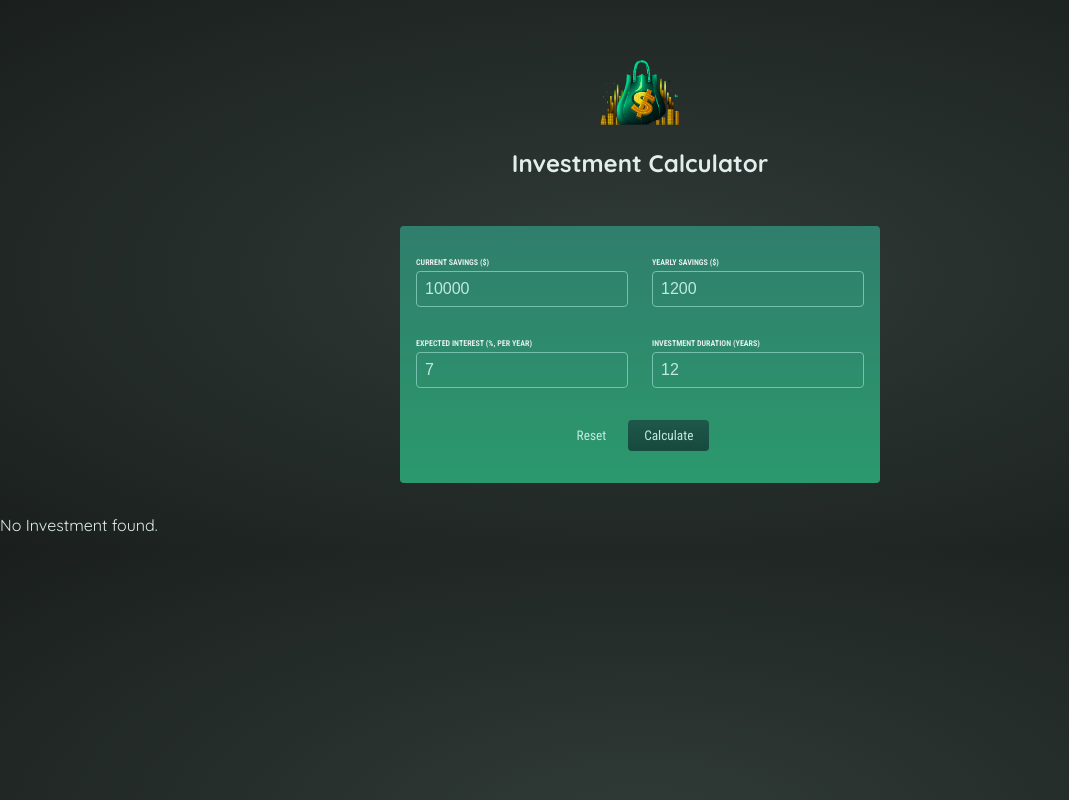
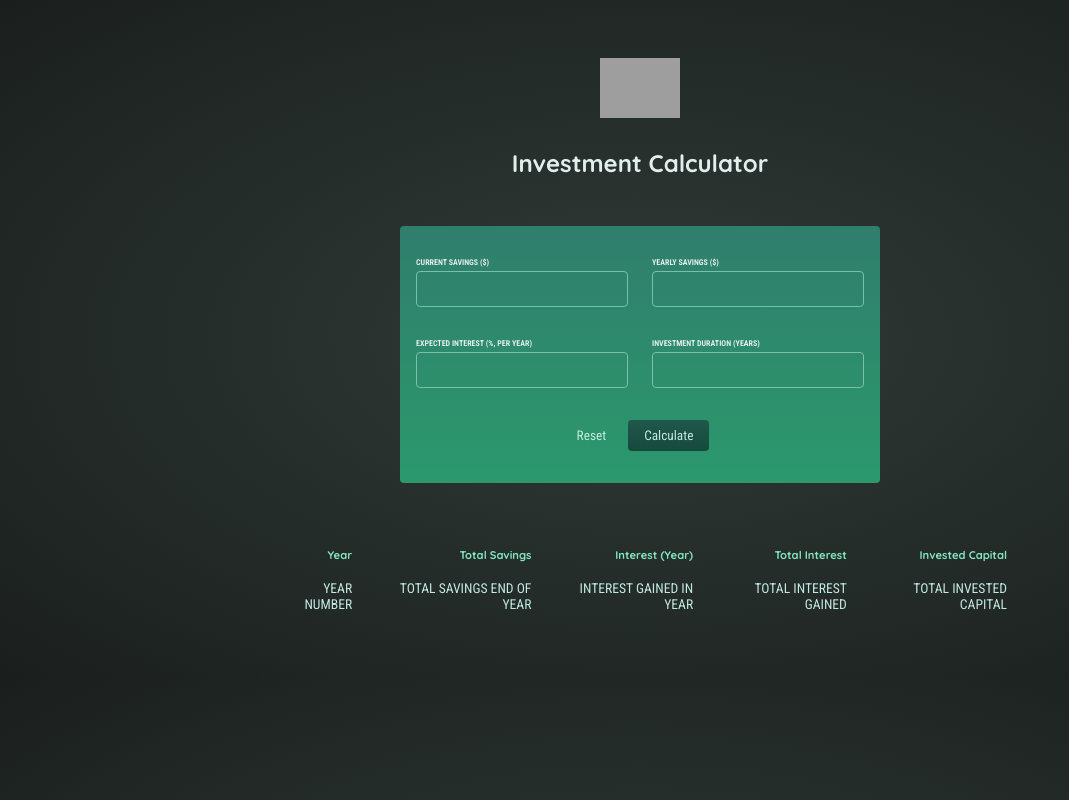
Before and after one commit to Musharraf188/investment, a React (Create React App) app: page / in a window 1280 px wide. Shown: the whole page, without its empty margins (0-1069 px from the left). Built offline with nearby package versions, Linux system fonts and the light colour scheme; grey boxes are pictures that could not be loaded.

Commit message:
start-project-start

```diff
--- a/src/App.js
+++ b/src/App.js
@@ -1,16 +1,12 @@
 import Header from './components/Header';
+import UserForm from './components/UserForm';
 import UserTable from './components/UserTable';
-import NewForm from './components/NewForm';
-import { useState } from 'react';
 
 function App() {
-  const [userInput, setInput]= useState(null);
-  const calculateHandler = (Input) => {
+  const calculateHandler = (userInput) => {
     // Should be triggered when form is submitted
     // You might not directly want to bind it to the submit event on the form though...
-setInput(Input)
-  }
-  if(userInput){
+
     const yearlyData = []; // per-year results
 
     let currentSavings = +userInput['current-savings']; // feel free to change the shape of this input object!
@@ -30,21 +26,19 @@ setInput(Input)
         yearlyContribution: yearlyContribution,
       });
     }
-  }
 
-
-  // do something with yearlyData ...
+    // do something with yearlyData ...
+  };
 
   return (
     <div>
-
      <Header />
-     <NewForm  onCalculate={calculateHandler}/>
-     {!userInput && <p>No Investment found.</p>}
-    {userInput &&  <UserTable data={yearlyData}/>}
+     <UserForm />
       {/* Todo: Show below table conditionally (only once result data is available) */}
       {/* Show fallback text if no data is available */}
-      </div>)
-};
+    <UserTable />
+       </div>
+  );
+}
 
 export default App;
--- a/src/components/Header.js
+++ b/src/components/Header.js
@@ -1,11 +1,13 @@
-import logo from '../assets/investment-calculator-logo.png';
+import logo from './assets/investment-calculator-logo.png';
+
 
 
 const Header =()=>{
-    return  <header className="header">
+    return<header className="header">
     <img src={logo} alt="logo" />
     <h1>Investment Calculator</h1>
   </header>
+
 }
 
 export default Header;
--- a/src/components/NewForm.js
+++ /dev/null
@@ -1,55 +0,0 @@
-import { useState } from "react";
-const intialInput ={'current-savings':10000,
-'yearly-contribution':1200,
-'expected-return':7,
-'duration':12}
-const NewForm =(props)=>{
-   const [userInput, setInput] =  useState(intialInput);
-    const submitHandler =(event)=>{
-event.preventDefault();
-console.log('SUBMIT');
-props.onCalculate(userInput)
-    }
-const resetHandler =()=>{
-  setInput(intialInput);
-}
-const inputChangeHandler =(identifier, value)=>{
-  setInput((prevInput=> {
-    return {...prevInput, [identifier]: value}
-  }))
-}
-    return  <form onSubmit={submitHandler} className="form">
-    <div className="input-group">
-      <p>
-        <label htmlFor="current-savings">Current Savings ($)</label>
-        <input value={userInput['current-savings']} onChange={(event)=>inputChangeHandler('current-savings', event.target.value)} type="number" id="current-savings" />
-      </p>
-      <p>
-        <label htmlFor="yearly-contribution">Yearly Savings ($)</label>
-        <input value={userInput['yearly-contribution']} onChange={(event)=>inputChangeHandler('yearly-contribution', event.target.value)} type="number" id="yearly-contribution" />
-      </p>
-    </div>
-    <div className="input-group">
-      <p>
-        <label htmlFor="expected-return">
-          Expected Interest (%, per year)
-        </label>
-        <input value={userInput['expected-return']} onChange={(event)=>inputChangeHandler('expected-return', event.target.value)} type="number" id="expected-return" />
-      </p>
-      <p>
-        <label htmlFor="duration">Investment Duration (years)</label>
-        <input value={userInput['duration']} onChange={(event)=>inputChangeHandler('duration', event.target.value)} type="number" id="duration" />
-      </p>
-    </div>
-    <p className="actions">
-      <button onClick={resetHandler} type="reset" className="buttonAlt">
-        Reset
-      </button>
-      <button type="submit" className="button">
-        Calculate
-      </button>
-    </p>
-  </form>
-}
-
-export default NewForm;
--- /dev/null
+++ b/src/components/UserForm.js
@@ -0,0 +1,37 @@
+const UserForm =()=>{
+    return  <form className="form">
+    <div className="input-group">
+      <p>
+        <label htmlFor="current-savings">Current Savings ($)</label>
+        <input type="number" id="current-savings" />
+      </p>
+      <p>
+        <label htmlFor="yearly-contribution">Yearly Savings ($)</label>
+        <input type="number" id="yearly-contribution" />
+      </p>
+    </div>
+    <div className="input-group">
+      <p>
+        <label htmlFor="expected-return">
+          Expected Interest (%, per year)
+        </label>
+        <input type="number" id="expected-return" />
+      </p>
+      <p>
+        <label htmlFor="duration">Investment Duration (years)</label>
+        <input type="number" id="duration" />
+      </p>
+    </div>
+    <p className="actions">
+      <button type="reset" className="buttonAlt">
+        Reset
+      </button>
+      <button type="submit" className="button">
+        Calculate
+      </button>
+    </p>
+  </form>
+
+}
+
+export default UserForm;
--- a/src/components/UserTable.js
+++ b/src/components/UserTable.js
@@ -1,5 +1,5 @@
-const UserTable =(props)=>{
-    return <table className="result">
+const UserTable =()=>{
+    return  <table className="result">
     <thead>
       <tr>
         <th>Year</th>
@@ -10,19 +10,16 @@ const UserTable =(props)=>{
       </tr>
     </thead>
     <tbody>
-     {props.data.map((yearlyData)=>(
-       <tr>
-       <td>{yearlyData.year}</td>
-       <td>{yearlyData.savingsEndOfYear}</td>
-       <td>{yearlyData.yearlyInterest}</td>
-       <td>{yearlyData.savingsEndOfYear- props.initialInvesment - yearlyData.yearlyContribution * yearlyData.year}</td>
-       <td>{props.initialInvesment + yearlyData.yearlyContribution * yearlyData.year}</td>
-     </tr>
-     ))}
-
+      <tr>
+        <td>YEAR NUMBER</td>
+        <td>TOTAL SAVINGS END OF YEAR</td>
+        <td>INTEREST GAINED IN YEAR</td>
+        <td>TOTAL INTEREST GAINED</td>
+        <td>TOTAL INVESTED CAPITAL</td>
+      </tr>
     </tbody>
   </table>
 
-      }
+}
 
 export default UserTable;
```
